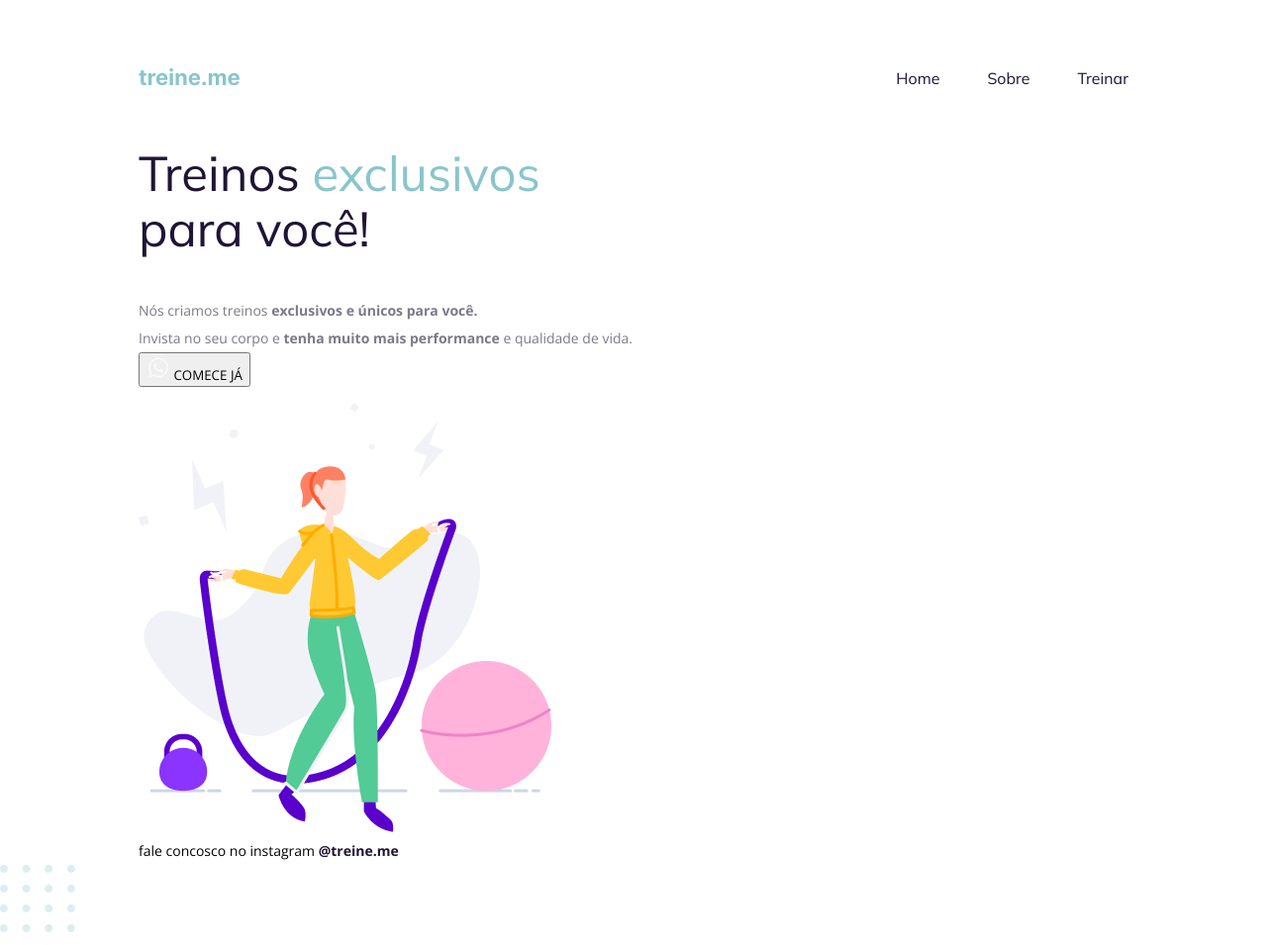
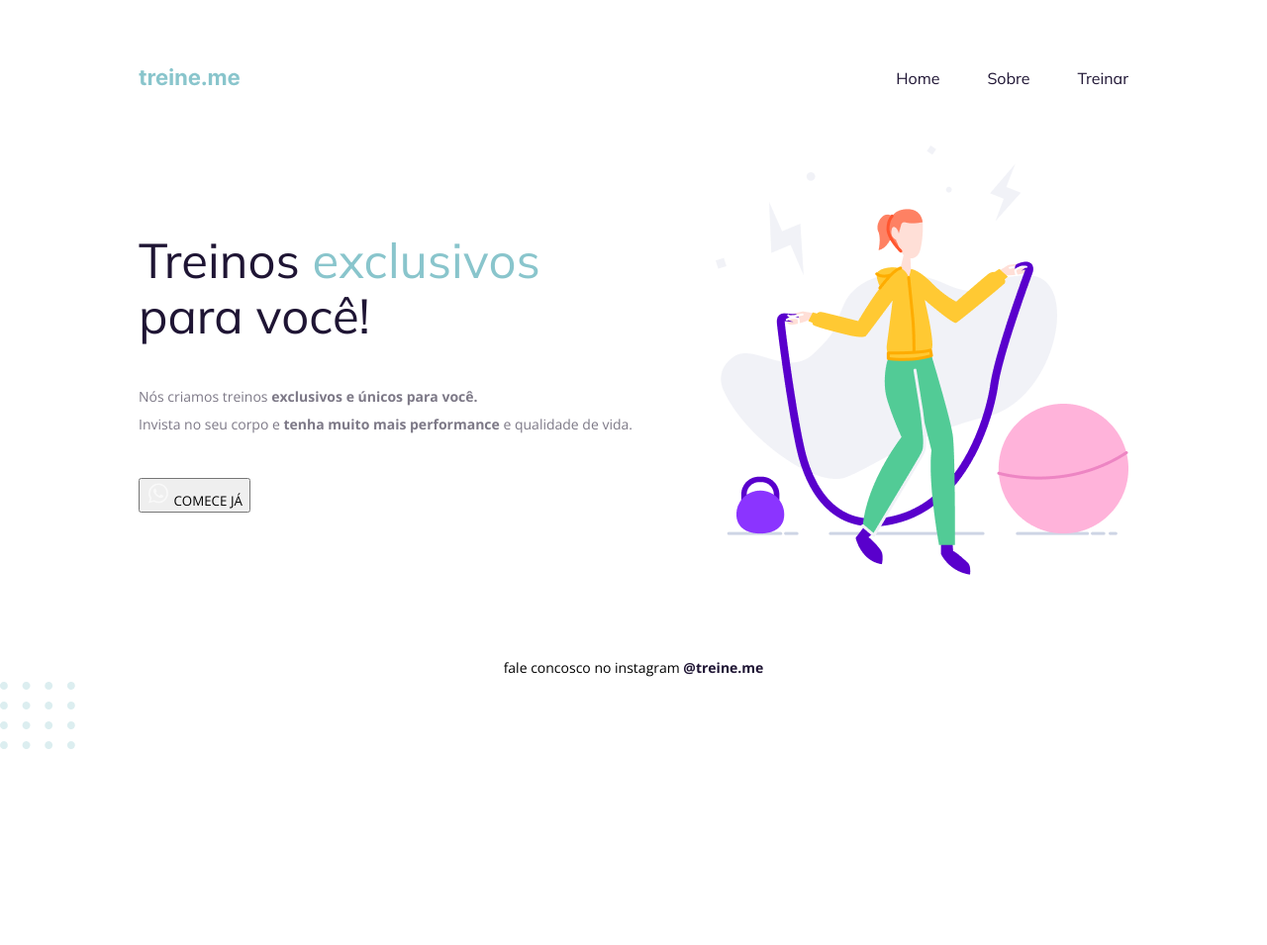
Before and after one commit to jhemi-cristina/Explorer-Projeto02-html, a plain HTML site: page index.html in a window 1280 px wide. Shown: the whole page at 99% size. After the commit the page ends 800 px from the top, so only its background shows below. Drawn offline with nearby package versions, Linux system fonts and the light colour scheme.

Commit message:
feat: Applying alignments and spacing in main and footer

```diff
--- a/style.css
+++ b/style.css
@@ -45,27 +45,38 @@ h1 {
     font-weight: normal;
 
 }
+
+main {
+    display: flex;
+    align-items: center;
+    justify-content: space-between;
+}
+
 h1 span {
     color: #89C5CC;
 }
 
-p {
+p  {
     color: #7D7987;
-    font-weight: normal;
+    /* font-weight: normal; */
     font-size: 14px;
-    line-height: 28px
+    line-height: 28px;
+    margin-top: 40px;
 
 }
 
 button {
     text-transform: uppercase;
     font-family: 'Open Sans', sans-serif;
+    margin-top: 40px;
 
 }
 
 footer {
     font-size: 14px;
     line-height: 28px;
+    text-align: center;
+    margin-top: 80px;
 }
 
 footer a {
```
Also changed, not shown: index.html (+0 -1 lines).
